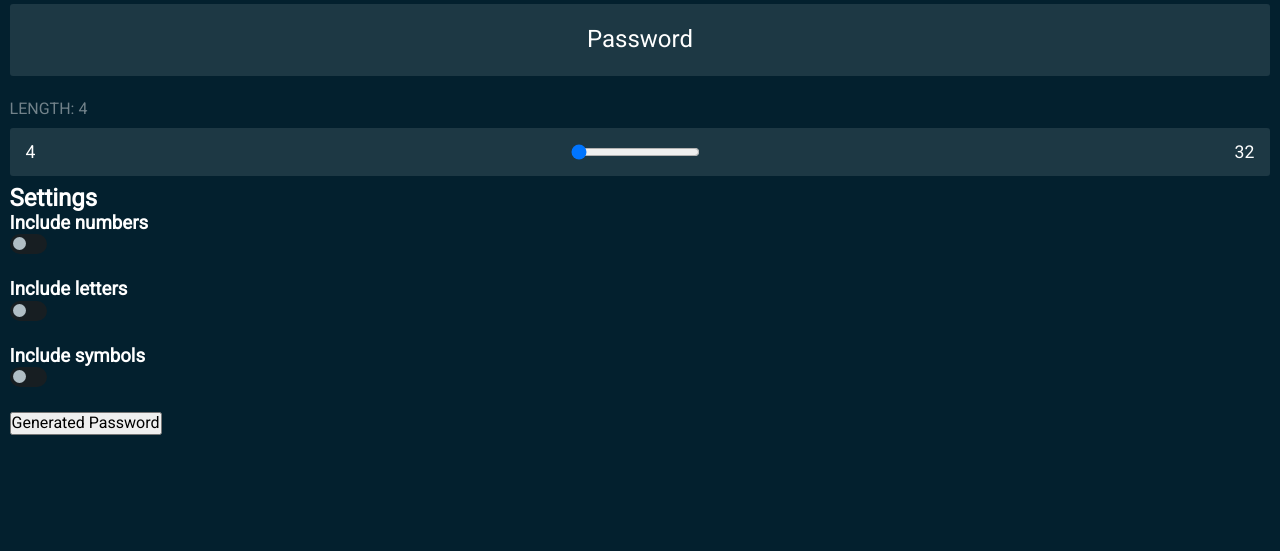
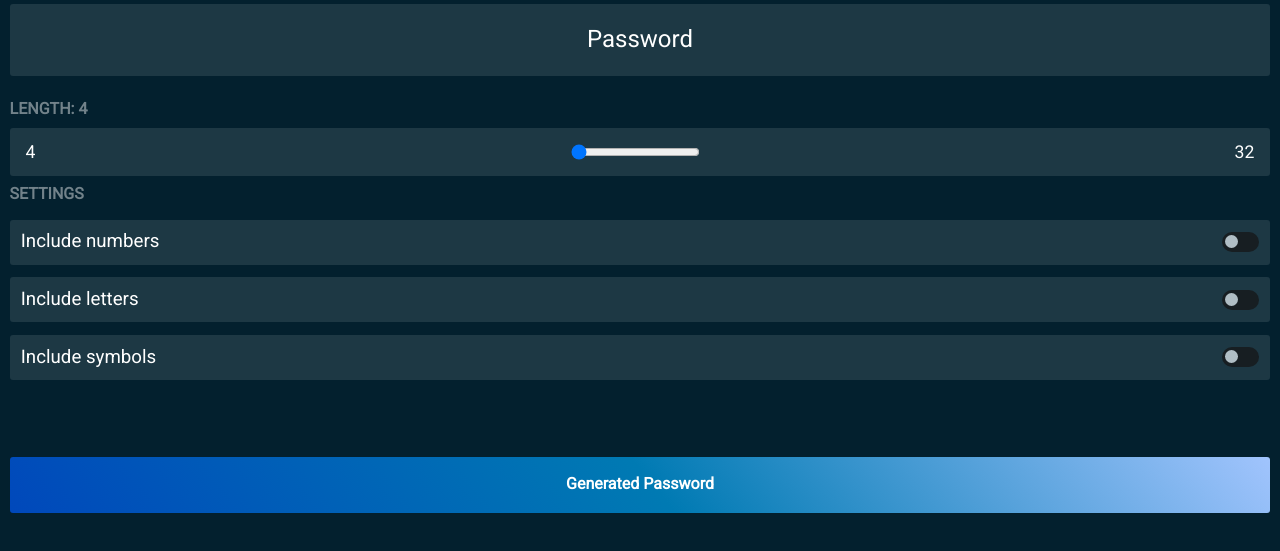
Before and after one commit to itsjellyant/password-generator, a plain HTML site: page index.html in a window 1280 px wide. Shown: the part 153-704 px from the top of the page. Drawn offline with Linux system fonts and the light colour scheme.

Commit message:
finished styling

```diff
--- a/assets/css/main.scss
+++ b/assets/css/main.scss
@@ -83,6 +83,7 @@ body {
     font-size: 1rem;
     color: rgba(255, 255, 255, 0.445);
     text-transform: uppercase;
+    font-weight: 700;
 }
 
 .length-container {
@@ -98,12 +99,36 @@ body {
     margin: 0.6rem 0;
 }
 
+.settings {
+    font-size: 1rem;
+    color: rgba(255, 255, 255, 0.445);
+    text-transform: uppercase;
+    font-weight: 700;
+    margin-bottom: 1em;
+}
+
+.box {
+    width: 100%;
+    height: 2.8rem;
+    padding: 0.7em;
+    background-color: rgb(29, 56, 68);
+    display: flex;
+    justify-content: space-between;
+    align-items: center;
+    margin-bottom: 0.8rem;
+    border-radius: 3px;
+
+
+    > h3 {
+        font-weight: 400;
+    }
+}
+
 .toggle {
     width: 37px;
     height: 20px;
     background-color: rgb(23, 30, 34);
     border-radius: 30px;
-    margin-bottom: 25px;
     position: relative;
     transition: all 400ms ease;
 }
@@ -127,3 +152,14 @@ body {
 .container__enabled {
     background-color: #03A9F4;
 }
+
+.password-btn {
+    margin-top: 4em;
+    width: 100%;
+    height: 3.5rem;
+    border-radius: 3px;
+    font-weight: 700;
+    color: #fff;
+    border: none;
+    background-image: linear-gradient(50deg, #0048bb 0%, #007ab3 51%, #a1c4fd 100%);
+}
--- a/index.html
+++ b/index.html
@@ -57,7 +57,7 @@
             <div class="module">
                 <!-- Length -->
                 <label for="length" class="length">Length: <span class="passwordLength">4</span></label>
-                <div class="length-container box">
+                <div class="length-container">
                     <div class="min">4</div>
                     <input type="range" id="length" value="4" step="1" min="4" max="32">
                     <div class="max">32</div>
@@ -68,7 +68,7 @@
         <div class="col-1">
             <!-- Col-1 -->
             <div class="module">
-                <h2 for="settings" class="text">Settings</h2>
+                <h2 for="settings" class="settings">Settings</h2>
 
                 <!-- Settings -->
                 <div class="box">
```
Also changed, not shown: assets/css/main.css, 1 other file.
